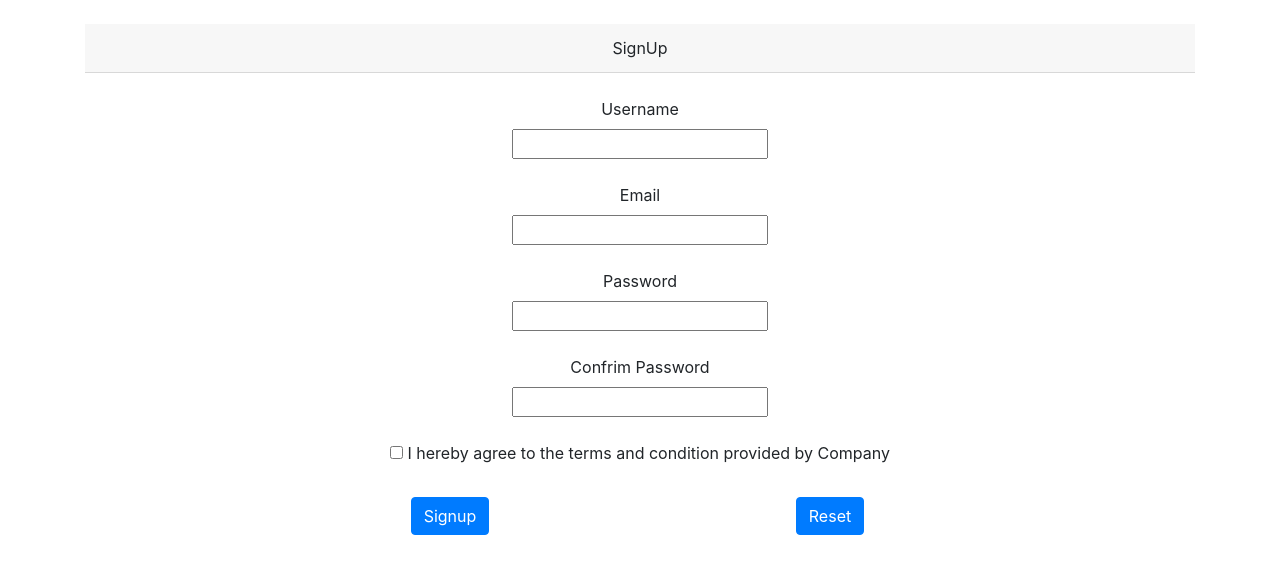
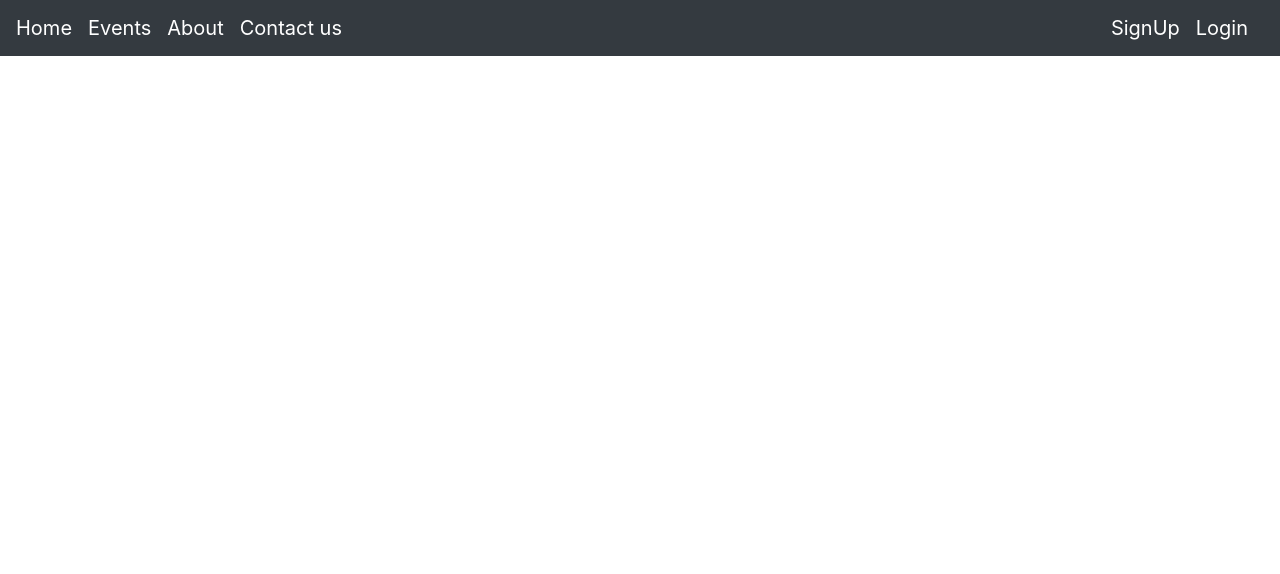
Before and after one commit to GokulnathP/event-management, a React (Create React App) app in the folder views/: page / in a window 1280 px wide. Shown: the top 574 px of the page. Built offline with nearby package versions, Linux system fonts and the light colour scheme.

Commit message:
[Barathraj] Basic Navbar Setup

```diff
--- a/views/src/App.js
+++ b/views/src/App.js
@@ -1,12 +1,13 @@
 import React from "react";
 // import logo from "./logo.svg";
 import "./App.css";
+import Navbar from "./components/layout/Navbar";
 //import Login from "./components/forms/Login";
-import Signup from "./components/forms/Signup";
+//import Signup from "./components/forms/Signup";
 //import ProfileItem from "./components/forms/ProfileItem";
 
 function App() {
-  return <Signup />;
+  return <Navbar />;
 }
 
 export default App;
--- /dev/null
+++ b/views/src/components/layout/Navbar.js
@@ -0,0 +1,36 @@
+import React from "react";
+
+const Navbar = () => {
+  return (
+    <div className="navbar navbar-dark bg-dark">
+      <div className="nav justify-content-start">
+        <a className="navbar-brand nav-item" href="/">
+          Home
+        </a>
+        <a className="navbar-brand " href="/events">
+          Events
+        </a>
+
+        <a className="navbar-brand " href="/about">
+          About
+        </a>
+
+        <a className="navbar-brand" href="/contact">
+          Contact us
+        </a>
+      </div>
+      <div className="nav justify-content-end">
+        <i className="fa fa-sign-in-alt" />
+        <a className="navbar-brand" href="/signup">
+          SignUp
+        </a>
+
+        <a href="/login" className="navbar-brand">
+          Login
+        </a>
+      </div>
+    </div>
+  );
+};
+
+export default Navbar;
```
Also changed, not shown: 1 other file (tests, documents, lock files or other folders).
